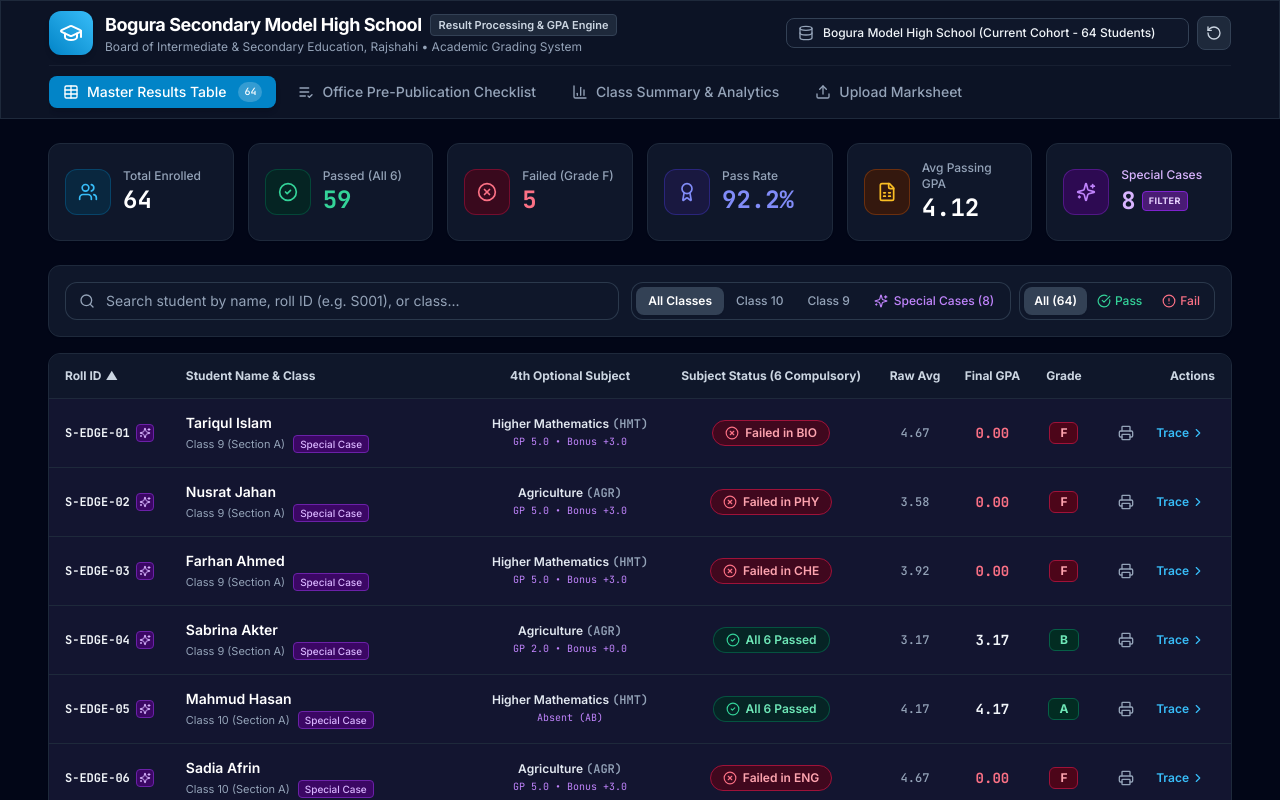
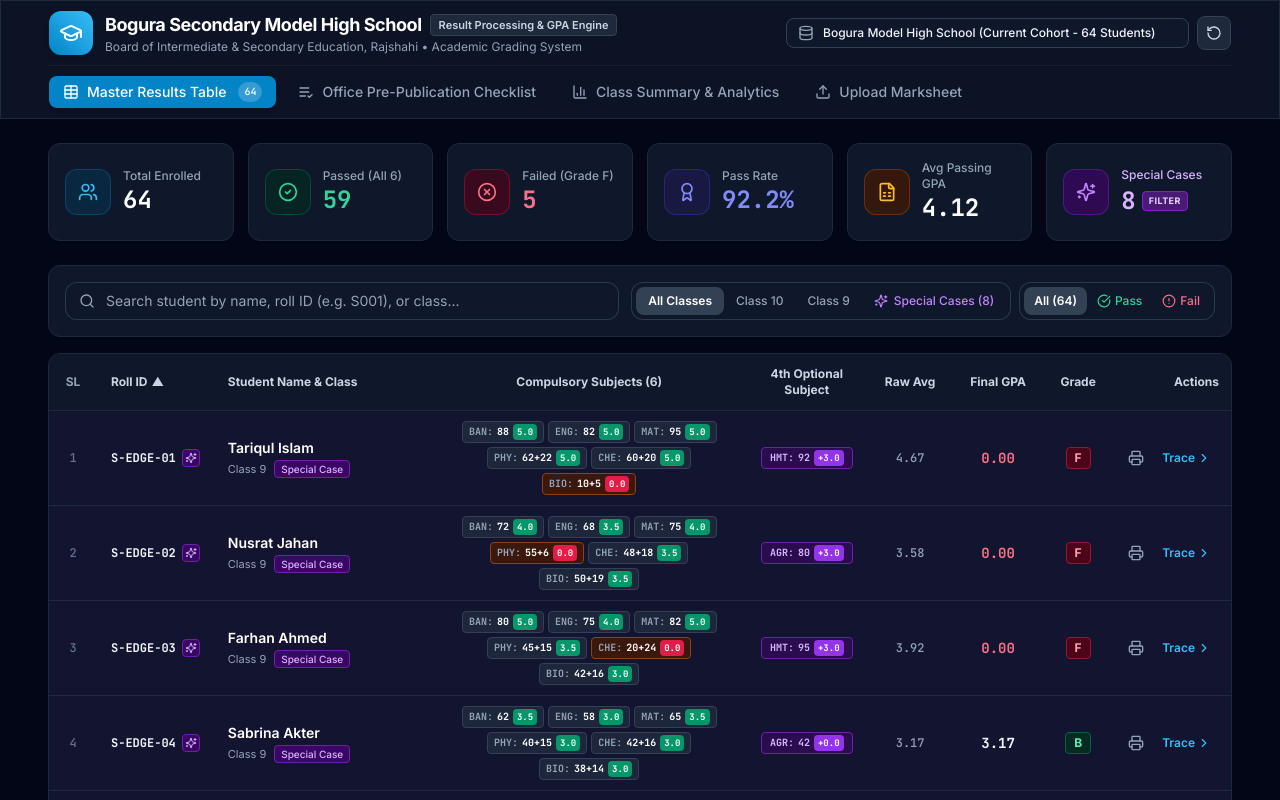
Before and after one commit to al-shaimon/lsh26-t024-p08, a React (Vite) app: page / in a window 1280 px wide. Shown: the top 800 px of the page. Built offline with nearby package versions, Linux system fonts and the light colour scheme.

Commit message:
feat: add ResultsTable component with search, filter, and sorting functionality

```diff
--- a/src/components/ResultsTable.tsx
+++ b/src/components/ResultsTable.tsx
@@ -184,16 +184,17 @@ export const ResultsTable: React.FC<ResultsTableProps> = ({
       </div>
 
       {/* ------------------------------------------------------------- */}
-      {/* 1. DESKTOP VIEW: Clean Executive Master Table (hidden on mobile) */}
+      {/* 1. DESKTOP VIEW: Full Multi-Column Master Table (hidden on mobile) */}
       {/* ------------------------------------------------------------- */}
       <div className="hidden md:block glass-card overflow-hidden w-full border-slate-800">
         <div className="overflow-x-auto w-full">
           <table className="w-full text-left text-xs border-collapse">
             <thead>
               <tr className="bg-slate-900 text-slate-300 font-bold border-b border-slate-800 select-none">
+                <th className="py-3 px-3 text-center w-12 text-slate-400">SL</th>
                 <th
                   onClick={() => handleSort('id')}
-                  className="py-3.5 px-4 cursor-pointer hover:text-brand-400 transition w-24"
+                  className="py-3 px-3.5 cursor-pointer hover:text-brand-400 transition w-24"
                 >
                   <div className="flex items-center gap-1">
                     <span>Roll ID</span>
@@ -202,18 +203,18 @@ export const ResultsTable: React.FC<ResultsTableProps> = ({
                 </th>
                 <th
                   onClick={() => handleSort('name')}
-                  className="py-3.5 px-4 cursor-pointer hover:text-brand-400 transition min-w-[200px]"
+                  className="py-3 px-3.5 cursor-pointer hover:text-brand-400 transition min-w-[170px]"
                 >
                   <div className="flex items-center gap-1">
                     <span>Student Name &amp; Class</span>
                     {sortField === 'name' && (sortAsc ? '▲' : '▼')}
                   </div>
                 </th>
-                <th className="py-3.5 px-4 text-center">4th Optional Subject</th>
-                <th className="py-3.5 px-4 text-center">Subject Status (6 Compulsory)</th>
+                <th className="py-3 px-3 text-center">Compulsory Subjects (6)</th>
+                <th className="py-3 px-3 text-center">4th Optional Subject</th>
                 <th
                   onClick={() => handleSort('rawGPA')}
-                  className="py-3.5 px-3 text-center cursor-pointer hover:text-brand-400 transition"
+                  className="py-3 px-2.5 text-center cursor-pointer hover:text-brand-400 transition w-20"
                   title="Uncancelled raw average according to Board formula"
                 >
                   <div className="flex items-center justify-center gap-1">
@@ -223,21 +224,21 @@ export const ResultsTable: React.FC<ResultsTableProps> = ({
                 </th>
                 <th
                   onClick={() => handleSort('finalGPA')}
-                  className="py-3.5 px-3 text-center cursor-pointer hover:text-brand-400 transition"
+                  className="py-3 px-2.5 text-center cursor-pointer hover:text-brand-400 transition w-24"
                 >
                   <div className="flex items-center justify-center gap-1">
                     <span>Final GPA</span>
                     {sortField === 'finalGPA' && (sortAsc ? '▲' : '▼')}
                   </div>
                 </th>
-                <th className="py-3.5 px-3 text-center">Grade</th>
-                <th className="py-3.5 px-4 text-right">Actions</th>
+                <th className="py-3 px-2 text-center w-16">Grade</th>
+                <th className="py-3 px-3 text-right w-24">Actions</th>
               </tr>
             </thead>
             <tbody className="divide-y divide-slate-800">
               {filteredStudents.length === 0 ? (
                 <tr>
-                  <td colSpan={8} className="py-12 text-center text-slate-400">
+                  <td colSpan={9} className="py-12 text-center text-slate-400">
                     <p className="font-medium text-base mb-1">No student records found</p>
                     <p className="text-xs text-slate-500">
                       Try clearing your search query or adjusting the class and status filters.
@@ -245,12 +246,9 @@ export const ResultsTable: React.FC<ResultsTableProps> = ({
                   </td>
                 </tr>
               ) : (
-                filteredStudents.map((s) => {
+                filteredStudents.map((s, idx) => {
                   const isFail = s.finalLetterGrade === 'F';
                   const opt = s.subjectResults.find((sub) => sub.isOptional);
-                  const failingCompulsory = s.subjectResults.filter(
-                    (sub) => !sub.isOptional && sub.isSubjectFail
-                  );
 
                   return (
                     <tr
@@ -260,8 +258,13 @@ export const ResultsTable: React.FC<ResultsTableProps> = ({
                         s.edgeCaseTag ? 'bg-purple-950/10' : ''
                       }`}
                     >
+                      {/* SL */}
+                      <td className="py-2.5 px-3 text-center font-mono text-slate-500 font-medium">
+                        {idx + 1}
+                      </td>
+
                       {/* ID / Roll */}
-                      <td className="py-3.5 px-4 font-mono font-bold text-slate-100 whitespace-nowrap">
+                      <td className="py-2.5 px-3.5 font-mono font-bold text-slate-100 whitespace-nowrap">
                         <div className="flex items-center gap-1.5">
                           <span>{s.id}</span>
                           {s.edgeCaseTag && (
@@ -273,13 +276,13 @@ export const ResultsTable: React.FC<ResultsTableProps> = ({
                       </td>
 
                       {/* Name & Class */}
-                      <td className="py-3.5 px-4 min-w-[200px]">
-                        <div className="font-semibold text-white group-hover:text-brand-400 transition text-sm">
+                      <td className="py-2.5 px-3.5 min-w-[170px]">
+                        <div className="font-semibold text-white group-hover:text-brand-400 transition text-xs sm:text-sm">
                           {s.name}
                         </div>
                         <div className="flex items-center gap-2 mt-0.5">
                           <span className="text-[11px] text-slate-400">
-                            {s.class} (Section A)
+                            {s.class}
                           </span>
                           {s.edgeCaseTag && (
                             <span
@@ -292,15 +295,60 @@ export const ResultsTable: React.FC<ResultsTableProps> = ({
                         </div>
                       </td>
 
-                      {/* 4th Optional Subject */}
-                      <td className="py-3.5 px-4 text-center">
+                      {/* 6 Compulsory Subjects Inline Strip */}
+                      <td className="py-2.5 px-3">
+                        <div className="flex flex-wrap gap-1 items-center justify-center">
+                          {s.subjectResults
+                            .filter((sub) => !sub.isOptional)
+                            .map((sub) => {
+                              const subFail = sub.isSubjectFail;
+                              return (
+                                <div
+                                  key={sub.code}
+                                  title={`${sub.name} (${sub.code}): ${
+                                    sub.isAbsent
+                                      ? 'Absent (AB)'
+                                      : sub.isPractical
+                                      ? `Theory: ${sub.theoryMark}/75, Practical: ${sub.practicalMark}/25`
+                                      : `Mark: ${sub.totalMark}/100`
+                                  } → GP ${sub.gradePoint.toFixed(1)} [${sub.letterGrade}]`}
+                                  className={`px-1.5 py-0.5 rounded text-[10px] font-mono flex items-center gap-1 border ${
+                                    sub.isAbsent
+                                      ? 'bg-rose-950/80 text-rose-300 border-rose-800'
+                                      : subFail
+                                      ? 'bg-amber-950/80 text-amber-300 border-amber-800'
+                                      : 'bg-slate-800/90 text-slate-300 border-slate-700'
+                                  }`}
+                                >
+                                  <span className="font-bold text-slate-400">{sub.code}:</span>
+                                  <span className="font-bold text-white">
+                                    {sub.isAbsent
+                                      ? 'AB'
+                                      : sub.isPractical
+                                      ? `${sub.theoryMark}+${sub.practicalMark}`
+                                      : sub.totalMark}
+                                  </span>
+                                  <span
+                                    className={`px-1 rounded text-[9px] font-bold ${
+                                      subFail ? 'bg-rose-600 text-white' : 'bg-emerald-600 text-white'
+                                    }`}
+                                  >
+                                    {sub.gradePoint.toFixed(1)}
+                                  </span>
+                                </div>
+                              );
+                            })}
+                        </div>
+                      </td>
+
+                      {/* 4th Optional Subject Badge */}
+                      <td className="py-2.5 px-3 text-center">
                         {opt ? (
-                          <div className="inline-flex flex-col items-center">
-                            <span className="font-semibold text-slate-200 text-xs">
-                              {opt.name} <span className="font-mono text-slate-400">({opt.code})</span>
-                            </span>
-                            <span className="text-[10px] text-purple-400 font-mono mt-0.5">
-                              {opt.isAbsent ? 'Absent (AB)' : `GP ${opt.gradePoint.toFixed(1)} • Bonus +${s.optionalBonusGradePoints.toFixed(1)}`}
+                          <div className="inline-flex items-center gap-1 px-2 py-0.5 rounded border text-[10px] font-mono bg-purple-950/60 text-purple-300 border-purple-800">
+                            <span className="font-bold">{opt.code}:</span>
+                            <span className="font-bold">{opt.isAbsent ? 'AB' : opt.totalMark}</span>
+                            <span className="px-1 bg-purple-600 text-white rounded text-[9px] font-bold">
+                              +{s.optionalBonusGradePoints.toFixed(1)}
                             </span>
                           </div>
                         ) : (
@@ -308,37 +356,22 @@ export const ResultsTable: React.FC<ResultsTableProps> = ({
                         )}
                       </td>
 
-                      {/* Subject Status (6 Compulsory) */}
-                      <td className="py-3.5 px-4 text-center">
-                        {failingCompulsory.length === 0 ? (
-                          <span className="inline-flex items-center gap-1.5 px-3 py-1 rounded-full bg-emerald-950/70 text-emerald-300 border border-emerald-800/80 text-xs font-semibold">
-                            <CheckCircle2 className="w-3.5 h-3.5 text-emerald-400" />
-                            <span>All 6 Passed</span>
-                          </span>
-                        ) : (
-                          <span className="inline-flex items-center gap-1.5 px-3 py-1 rounded-full bg-rose-950/80 text-rose-300 border border-rose-800 text-xs font-semibold">
-                            <XCircle className="w-3.5 h-3.5 text-rose-400" />
-                            <span>Failed in {failingCompulsory.map((f) => f.code).join(', ')}</span>
-                          </span>
-                        )}
-                      </td>
-
                       {/* Raw GPA */}
-                      <td className="py-3.5 px-3 text-center font-mono font-medium text-slate-400">
+                      <td className="py-2.5 px-2.5 text-center font-mono font-medium text-slate-400 text-xs">
                         {s.rawUncancelledGPA.toFixed(2)}
                       </td>
 
                       {/* Final GPA */}
-                      <td className="py-3.5 px-3 text-center font-mono font-bold text-sm text-white">
+                      <td className="py-2.5 px-2.5 text-center font-mono font-bold text-sm text-white">
                         <span className={isFail ? 'text-rose-400 font-bold' : 'text-slate-100'}>
                           {s.finalGPA.toFixed(2)}
                         </span>
                       </td>
 
                       {/* Grade Badge */}
-                      <td className="py-3.5 px-3 text-center">
+                      <td className="py-2.5 px-2 text-center">
                         <span
-                          className={`inline-block px-2.5 py-0.5 rounded-md font-bold text-xs border ${
+                          className={`inline-block px-2 py-0.5 rounded font-bold text-xs border ${
                             isFail
                               ? 'bg-rose-950 text-rose-300 border-rose-800'
                               : 'bg-emerald-950 text-emerald-300 border-emerald-800'
@@ -349,8 +382,8 @@ export const ResultsTable: React.FC<ResultsTableProps> = ({
                       </td>
 
                       {/* Actions */}
-                      <td className="py-3.5 px-4 text-right whitespace-nowrap">
-                        <div className="flex items-center justify-end gap-1.5" onClick={(e) => e.stopPropagation()}>
+                      <td className="py-2.5 px-3 text-right whitespace-nowrap">
+                        <div className="flex items-center justify-end gap-1" onClick={(e) => e.stopPropagation()}>
                           <button
                             onClick={() => onPrintStudent(s)}
                             className="p-1.5 text-slate-400 hover:text-white hover:bg-slate-800 rounded-lg transition"
@@ -360,7 +393,7 @@ export const ResultsTable: React.FC<ResultsTableProps> = ({
                           </button>
                           <button
                             onClick={() => onSelectStudent(s)}
-                            className="px-2.5 py-1 text-xs font-semibold text-brand-400 hover:text-brand-300 hover:bg-brand-950/60 rounded-lg transition flex items-center gap-0.5 cursor-pointer"
+                            className="px-2 py-1 text-xs font-semibold text-brand-400 hover:text-brand-300 hover:bg-brand-950/60 rounded-lg transition flex items-center gap-0.5 cursor-pointer"
                           >
                             <span>Trace</span>
                             <ChevronRight className="w-3.5 h-3.5" />
@@ -389,9 +422,6 @@ export const ResultsTable: React.FC<ResultsTableProps> = ({
           filteredStudents.map((s) => {
             const isFail = s.finalLetterGrade === 'F';
             const opt = s.subjectResults.find((sub) => sub.isOptional);
-            const failingCompulsory = s.subjectResults.filter(
-              (sub) => !sub.isOptional && sub.isSubjectFail
-            );
 
             return (
               <div
@@ -432,20 +462,36 @@ export const ResultsTable: React.FC<ResultsTableProps> = ({
                   </div>
                 </div>
 
-                {/* Subject Status Banner */}
-                <div className="flex items-center justify-between text-xs bg-slate-800/60 p-2.5 rounded-xl border border-slate-700/60">
-                  <span className="text-slate-400">Compulsory Subjects:</span>
-                  {failingCompulsory.length === 0 ? (
-                    <span className="text-emerald-300 font-semibold flex items-center gap-1">
-                      <CheckCircle2 className="w-3.5 h-3.5 text-emerald-400" />
-                      All 6 Passed
-                    </span>
-                  ) : (
-                    <span className="text-rose-300 font-semibold flex items-center gap-1">
-                      <XCircle className="w-3.5 h-3.5 text-rose-400" />
-                      Failed in {failingCompulsory.map((f) => f.code).join(', ')}
-                    </span>
-                  )}
+                {/* 6 Compulsory Subjects Grid */}
+                <div>
+                  <span className="text-[10px] uppercase font-bold tracking-wider text-slate-400 block mb-1.5">
+                    Compulsory Subjects (6)
+                  </span>
+                  <div className="grid grid-cols-3 gap-1.5">
+                    {s.subjectResults
+                      .filter((sub) => !sub.isOptional)
+                      .map((sub) => {
+                        const subFail = sub.isSubjectFail;
+                        return (
+                          <div
+                            key={sub.code}
+                            className="p-1.5 rounded-lg bg-slate-800/80 border border-slate-700/60 text-center"
+                          >
+                            <div className="text-[10px] text-slate-400 font-bold">{sub.code}</div>
+                            <div className="text-xs font-mono font-bold text-white mt-0.5">
+                              {sub.isAbsent ? 'AB' : sub.totalMark}
+                            </div>
+                            <span
+                              className={`inline-block px-1 rounded text-[9px] font-bold mt-1 ${
+                                subFail ? 'bg-rose-600 text-white' : 'bg-emerald-600 text-white'
+                              }`}
+                            >
+                              GP {sub.gradePoint.toFixed(1)}
+                            </span>
+                          </div>
+                        );
+                      })}
+                  </div>
                 </div>
 
                 {/* 4th Optional Row */}
@@ -456,7 +502,7 @@ export const ResultsTable: React.FC<ResultsTableProps> = ({
                         4th Optional ({opt.name})
                       </span>
                       <span className="text-slate-300 font-mono text-xs mt-0.5 block">
-                        {opt.isAbsent ? 'Absent (AB)' : `GP ${opt.gradePoint.toFixed(1)}`}
+                        {opt.isAbsent ? 'Absent (AB)' : `Score: ${opt.totalMark} • GP ${opt.gradePoint.toFixed(1)}`}
                       </span>
                     </div>
                     <div className="text-right">
```
